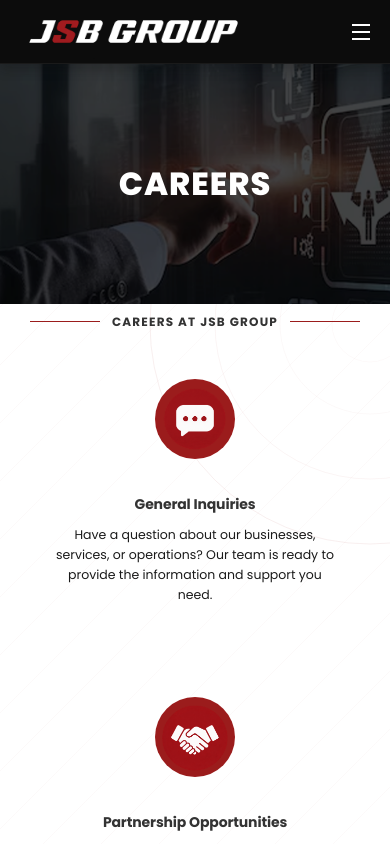
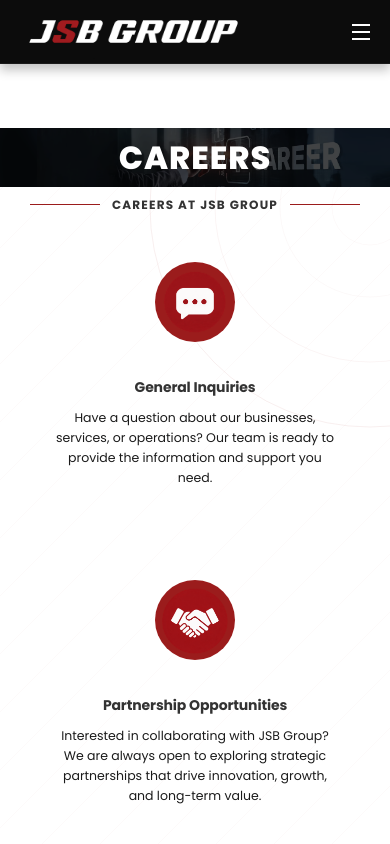
Before and after one commit to gurusaivs18/web-app, a React (Vite) app: page /careers in a window 390 px wide. Shown: the top 844 px of the page. Built offline with nearby package versions, Linux system fonts and the light colour scheme.

Commit message:
uae bulls image added

```diff
--- a/src/css/About.css
+++ b/src/css/About.css
@@ -65,18 +65,34 @@
    complete image remains visible on every screen.
 ───────────────────────────────────────── */
 
-.about-page-banner {
+/* .about-page-banner {
   position: relative;
   width: 100%;
   height:80%;
   overflow: hidden;
   line-height: 0;
+} */
+
+.about-page-banner {
+  position: relative;
+  width: 100%;
+  height: clamp(180px, 18vw, 300px);
+  overflow: hidden;
+  line-height: 0;
 }
+
+/* .about-page-banner-image {
+  width: 100%;
+  height: auto;
+  object-fit: contain;
+  object-position: center;
+  display: block;
+} */
 
 .about-page-banner-image {
   width: 100%;
-  height: auto;
-  object-fit: contain;
+  height: 100%;
+  object-fit: cover;
   object-position: center;
   display: block;
 }
@@ -699,7 +715,14 @@
 
   .about-page-banner {
     width: 100%;
-    height: auto;
+    height: 200px;
+  }
+
+  .about-page-banner-image {
+    width: 100%;
+    height: 100%;
+    object-fit: cover;
+    object-position: center;
   }
 
   .about-page-banner-overlay {
--- a/src/css/Careers.css
+++ b/src/css/Careers.css
@@ -17,10 +17,10 @@
   object-position: center;
   display: block;
 } */
- .about-page-banner {
+.about-page-banner {
   position: relative;
   width: 100%;
-  aspect-ratio: 2048 / 311;   /* reserve real space, no collapse */
+  height: clamp(180px, 18vw, 300px);
   overflow: hidden;
   line-height: 0;
 }
@@ -57,10 +57,17 @@
 }
 
 @media (max-width: 768px) {
-  .about-page-banner {
-    height: 300px;
+ .about-page-banner {
+    width: 100%;
+    height: 200px;
   }
 
+  .about-page-banner-image {
+    width: 100%;
+    height: 100%;
+    object-fit: cover;
+    object-position: center;
+  }
   .about-page-banner-overlay h1 {
     font-size: 38px;
   }
--- a/src/css/Verticals.css
+++ b/src/css/Verticals.css
@@ -258,80 +258,7 @@
   /* margin-top now controlled by global.css (.logo-card-text) */
 }
 
-/* ========================= PAGE HERO ========================= */
-/* ========================= PAGE BANNER ========================= */
 
-/* .about-page-banner {
-  position: relative;
-  width: 100%;
-  height: 420px;
-  overflow: hidden;
-}
-
-.about-page-banner-image {
-  width: 100%;
-  height: 100%;
-  object-fit: cover;
-  object-position: center;
-  display: block;
-} */
-  .about-page-banner {
-  position: relative;
-  width: 100%;
-  aspect-ratio: 2048 / 311;   /* reserve real space, no collapse */
-  overflow: hidden;
-  line-height: 0;
-}
-
-
-.about-page-banner-image {
-  width: 100%;
-  height: 100%;
-  object-fit: cover;
-  object-position: center;
-  display: block;
-}
-
-.about-page-banner-overlay {
-  position: absolute;
-  inset: 0;
-  display: flex;
-  align-items: center;
-  justify-content: center;
-  background: rgba(0, 0, 0, 0.35);
-}
-
-.about-page-banner-overlay h1 {
-  margin: 0;
-  color: #fff;
-  font-family: var(--font-heading);
-  font-size: clamp(40px, 5vw, 68px);
-  font-weight: 800;
-  text-transform: uppercase;
-  letter-spacing: 1px;
-}
-
-/* ========================= RESPONSIVE BANNER ========================= */
-
-@media (max-width: 768px) {
-  .about-page-banner {
-    height: 300px;
-  }
-
-  .about-page-banner-overlay h1 {
-    font-size: 38px;
-  }
-}
-
-@media (max-width: 480px) {
-  .about-page-banner {
-    height: 240px;
-  }
-
-  .about-page-banner-overlay h1 {
-    font-size: 32px;
-  }
-}
 /* ========================= CTA BUTTON ========================= */
 
 .logo-card-message {
--- /dev/null
+++ b/src/css/pagebanner.css
@@ -0,0 +1,62 @@
+/* =========================================================
+   COMMON PAGE BANNER
+========================================================= */
+
+.about-page-banner {
+  position: relative;
+  width: 100%;
+  margin-top: 70px;
+  overflow: hidden;
+  line-height: 0;
+  height: auto;
+}
+
+.about-page-banner-image {
+  width: 100%;
+  height: auto;
+  display: block;
+  object-fit: contain;
+  object-position: center;
+  margin: 0;
+  padding: 0;
+}
+
+.about-page-banner-overlay {
+  position: absolute;
+  inset: 0;
+  display: flex;
+  align-items: center;
+  justify-content: center;
+  background: rgba(0, 0, 0, 0.35);
+}
+
+.about-page-banner-overlay h1 {
+  margin: 0;
+  color: #fff;
+  font-family: var(--font-heading);
+  font-size: clamp(40px, 5vw, 68px);
+  font-weight: 800;
+  text-transform: uppercase;
+  letter-spacing: 1px;
+}
+
+
+/* =========================================================
+   TABLET / MOBILE
+========================================================= */
+
+@media (max-width: 900px) {
+  .about-page-banner {
+    margin-top: 70px;
+  }
+}
+
+@media (max-width: 480px) {
+  .about-page-banner {
+    margin-top: 64px;
+  }
+
+  .about-page-banner-overlay h1 {
+    font-size: 32px;
+  }
+}
--- a/src/main.jsx
+++ b/src/main.jsx
@@ -3,7 +3,7 @@ import { createRoot } from "react-dom/client";
 import "./index.css";
 import App from "./App.jsx";
 import { BrowserRouter } from "react-router-dom";
-
+import "./css/pagebanner.css";
 createRoot(document.getElementById("root")).render(
   <StrictMode>
     <BrowserRouter>
```
